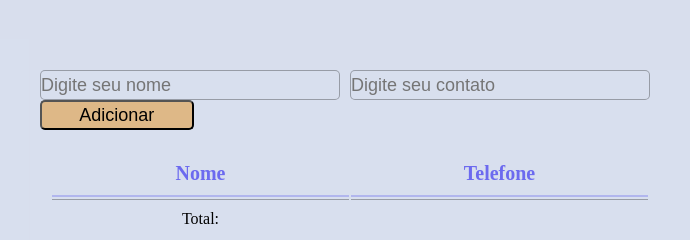
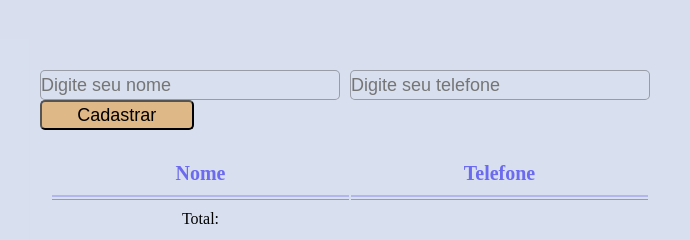
Before and after one commit to redscipher/pr-02-agenda, a plain HTML site: page index.html in a window 1280 px wide. Shown: the part 216-456 px from the top of the page, 226-916 px from the left. Drawn offline with Linux system fonts and the light colour scheme.

```diff
--- a/index.html
+++ b/index.html
@@ -23,10 +23,10 @@
             <form action="" id="idFormCad">
                 <div class="clsEntradasForm">
                     <input type="text" id="idNome" placeholder="Digite seu nome" required>
-                    <input type="tel" id="idContato" placeholder="Digite seu contato" required>
+                    <input type="tel" id="idContato" placeholder="Digite seu telefone" required>
                 </div>
                 <!--botao p/ adicionar na tabela-->
-                <button type="submit" id="idBtnAdc">Adicionar</button>
+                <button type="submit" id="idBtnAdc">Cadastrar</button>
             </form>
             <div class="clsValidacao" id="idValidacao">
                 <span></span>
```
